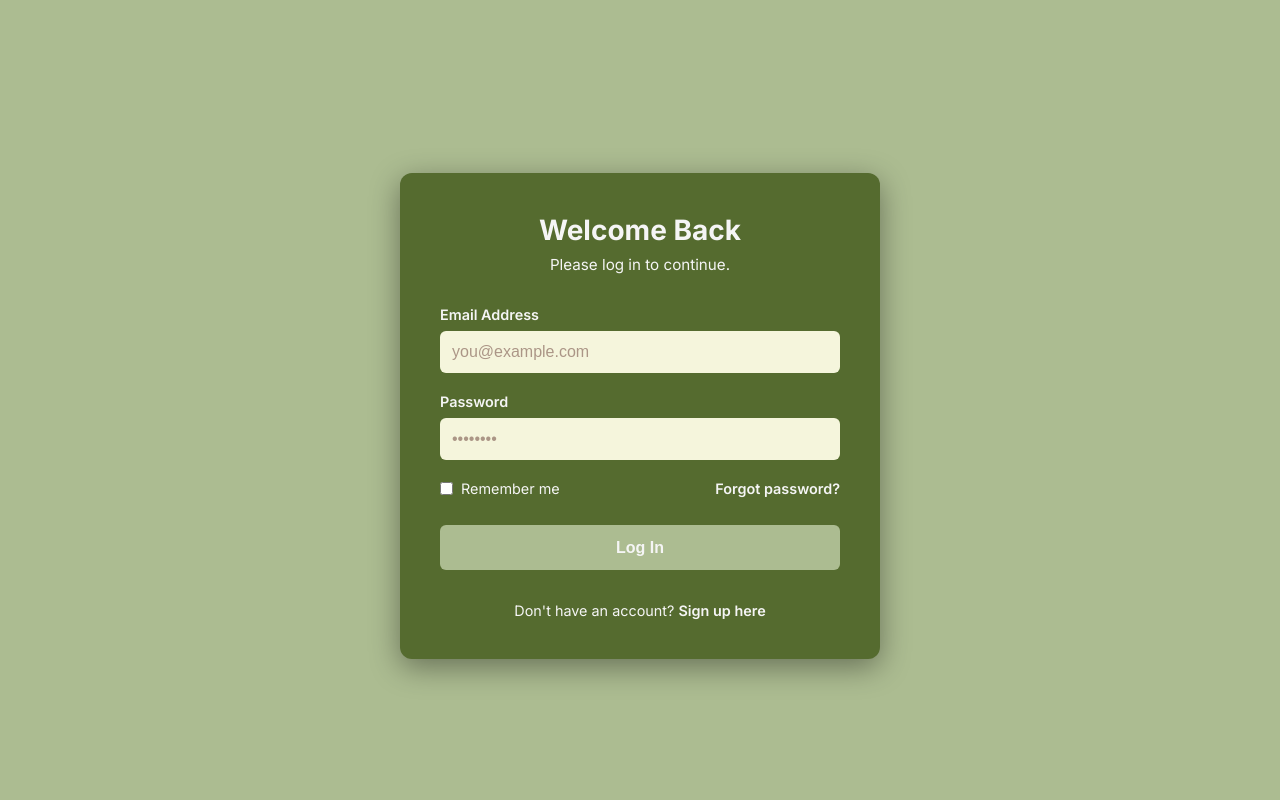
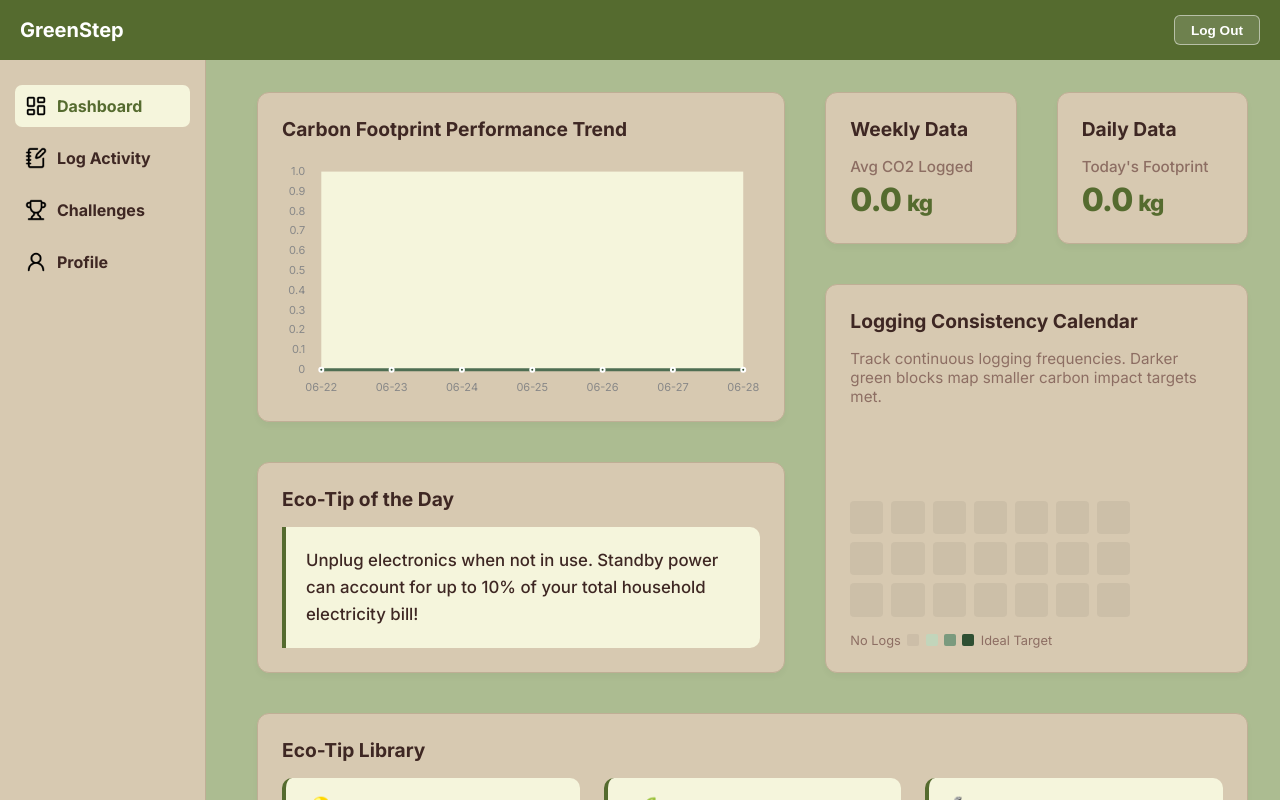
Before and after one commit to heartrow/CPADProject, a Vue app in the folder GreenStep/: page /dashboard in a window 1280 px wide. Before the commit this address led to /. Shown: the top 800 px of the page. Built offline with nearby package versions, Linux system fonts and the light colour scheme; no server answers; sample sign-in values are in the browser's storage.

Commit message:
Add Chart.js and vue-chartjs for carbon footprint visualization; refactor DashboardView.vue for data handling and display

```diff
--- a/GreenStep/package.json
+++ b/GreenStep/package.json
@@ -14,8 +14,10 @@
   },
   "dependencies": {
     "axios": "^1.18.0",
+    "chart.js": "^4.5.1",
     "pinia": "^3.0.4",
     "vue": "^3.5.38",
+    "vue-chartjs": "^5.3.3",
     "vue-router": "^5.0.4"
   },
   "devDependencies": {
--- a/GreenStep/src/stores/auth.js
+++ b/GreenStep/src/stores/auth.js
@@ -19,8 +19,10 @@ export const useAuth = defineStore('auth', {
       ? JSON.parse(storedUser)
       : null;
 
-    token: localStorage.getItem('token') || null
-    user: parsedUser
+    return {
+      token: localStorage.getItem('token') || null,
+      user: parsedUser
+    };
   },
 
   getters: {
--- a/GreenStep/views/DashboardView.vue
+++ b/GreenStep/views/DashboardView.vue
@@ -1,6 +1,173 @@
-<script async setup>
+<script setup>
+import { ref, computed, onMounted } from 'vue'
 import TopBar from '@/components/TopBar.vue'
 import SideBar from '@/components/SideBar.vue'
+import api from '@/api/client.js'
+
+// Chart.js Core Imports
+import { Line } from 'vue-chartjs'
+import {
+  Chart as ChartJS,
+  Title,
+  Tooltip,
+  Legend,
+  LineElement,
+  LinearScale,
+  PointElement,
+  CategoryScale,
+  Filler
+} from 'chart.js'
+
+// Register Chart.js components
+ChartJS.register(
+  Title,
+  Tooltip,
+  Legend,
+  LineElement,
+  LinearScale,
+  PointElement,
+  CategoryScale,
+  Filler
+)
+
+const rawLogs = ref([])
+
+onMounted(async () => {
+  try {
+    const response = await api.get('api/activitylogs')
+    if (response.data && response.data.data) {
+      rawLogs.value = response.data.data
+    } else if (Array.isArray(response.data)) {
+      rawLogs.value = response.data
+    }
+  } catch (error) {
+    console.error('Error fetching dashboard database records:', error)
+  }
+})
+
+const generateDateRange = (daysCount) => {
+  const dates = []
+  for (let i = daysCount - 1; i >= 0; i--) {
+    const d = new Date()
+    d.setDate(d.getDate() - i)
+    dates.push(d.toLocaleDateString('sv'))
+  }
+  return dates
+}
+
+const chartTimeline = computed(() => generateDateRange(7))
+
+const aggregatedDailyData = computed(() => {
+  const recordMap = {}
+  rawLogs.value.forEach(log => {
+    const rawDate = log.date || log.created_at || ''
+    const dateKey = rawDate.split(' ')[0]
+    if (dateKey) {
+      const carbonValue = parseFloat(log.co2 || log.amount || log.value || 0)
+      recordMap[dateKey] = (recordMap[dateKey] || 0) + carbonValue
+    }
+  })
+  return recordMap
+})
+
+const todaysFootprint = computed(() => {
+  const todayKey = new Date().toLocaleDateString('sv')
+  return (aggregatedDailyData.value[todayKey] || 0).toFixed(1)
+})
+
+const weeklyAverage = computed(() => {
+  const dataValues = Object.values(aggregatedDailyData.value)
+  if (dataValues.length === 0) return '0.0'
+  const total = dataValues.reduce((sum, val) => sum + val, 0)
+  return (total / 7).toFixed(1)
+})
+
+const calendarDays = computed(() => {
+  const pastThreeWeeks = generateDateRange(21)
+  return pastThreeWeeks.map(date => {
+    const totalCO2 = aggregatedDailyData.value[date]
+    let statusClass = 'empty'
+
+    if (totalCO2 !== undefined && totalCO2 > 0) {
+      if (totalCO2 <= 5) statusClass = 'low'
+      else if (totalCO2 <= 15) statusClass = 'medium'
+      else statusClass = 'high'
+    }
+
+    return { date, totalCO2: totalCO2 || 0, statusClass }
+  })
+})
+
+const chartData = computed(() => ({
+  labels: chartTimeline.value.map(date => date.slice(5)),
+  datasets: [
+    {
+      label: 'CO2 Footprint',
+      data: chartTimeline.value.map(date => aggregatedDailyData.value[date] || 0),
+      borderColor: '#4E6E52',
+      borderWidth: 3,
+      tension: 0.4,
+      fill: true,
+      backgroundColor: 'rgba(78, 110, 82, 0.08)',
+      pointRadius: 2,
+      pointHoverRadius: 6,
+      pointBackgroundColor: '#2E4F32',
+      pointBorderColor: '#ffffff',
+      pointBorderWidth: 2
+    }
+  ]
+}))
+
+const chartOptions = {
+  responsive: true,
+  maintainAspectRatio: false,
+  plugins: {
+    legend: { display: false },
+    tooltip: {
+      backgroundColor: '#2E4F32',
+      titleFont: { family: 'Inter, sans-serif', weight: 'bold' },
+      bodyFont: { family: 'Inter, sans-serif' },
+      padding: 10,
+      cornerRadius: 8,
+      displayColors: false
+    }
+  },
+  scales: {
+    x: {
+      grid: { display: false },
+      ticks: { color: '#888888', font: { family: 'Inter, sans-serif', size: 11 } }
+    },
+    y: {
+      beginAtZero: true,
+      grid: { display: false }, //  FIX: This completely removes the horizontal lines!
+      border: { display: false },
+      ticks: { color: '#888888', font: { family: 'Inter, sans-serif', size: 11 }, padding: 8 }
+    }
+  }
+}
+
+
+const canvasBackgroundColorPlugin = {
+  id: 'customCanvasBackgroundColor',
+  beforeDraw: (chart) => {
+    const { ctx, chartArea } = chart
+    if (!chartArea) return
+
+    ctx.save()
+    // Resolves and reads var(--primary-light) directly from your live app theme
+    const primaryLightColor = getComputedStyle(document.documentElement)
+      .getPropertyValue('--primary-light').trim() || '#E8EFE9'
+
+    ctx.fillStyle = primaryLightColor
+    ctx.fillRect(
+      chartArea.left,
+      chartArea.top,
+      chartArea.width,
+      chartArea.height
+    )
+    ctx.restore()
+  }
+}
 </script>
 
 <template>
@@ -9,17 +176,20 @@ import SideBar from '@/components/SideBar.vue'
   <main class="home-main">
     <div id="view-dashboard" class="view-section active">
       <div class="dashboard-grid">
+
         <div class="col-left">
           <div class="card" style="flex: 2">
             <h2 class="card-title">Carbon Footprint Performance Trend</h2>
-            <div class="chart-render-space">[ Chart.js Rendering Space ]</div>
+            <div class="chart-container">
+              <Line :data="chartData" :options="chartOptions" :plugins="[canvasBackgroundColorPlugin]" />
+            </div>
           </div>
 
           <div class="card" style="flex: 0.8; justify-content: center">
             <h2 class="card-title">Eco-Tip of the Day</h2>
             <div class="tip-box">
-              Unplug electronics when not in use. Standby power can account for up to 10% of your
-              total household electricity bill!
+              Unplug electronics when not in use. Standby power can account for up to 10% of your total household
+              electricity bill!
             </div>
           </div>
         </div>
@@ -29,23 +199,43 @@ import SideBar from '@/components/SideBar.vue'
             <div class="card" style="flex: 1">
               <h2 class="card-title">Weekly Data</h2>
               <span class="metric-label">Avg CO2 Logged</span>
-              <div class="metric-value">42.5 <span style="font-size: 1.4rem">kg</span></div>
+              <div class="metric-value">{{ weeklyAverage }} <span style="font-size: 1.4rem">kg</span></div>
             </div>
 
             <div class="card" style="flex: 1">
               <h2 class="card-title">Daily Data</h2>
               <span class="metric-label">Today's Footprint</span>
-              <div class="metric-value">6.1 <span style="font-size: 1.4rem">kg</span></div>
+              <div class="metric-value">{{ todaysFootprint }} <span style="font-size: 1.4rem">kg</span></div>
             </div>
           </div>
 
           <div class="card" style="flex: 2">
             <h2 class="card-title">Logging Consistency Calendar</h2>
             <p class="calendar-desc">
-              Track continuous logging frequencies. Darker green blocks map smaller carbon impact
-              targets met.
+              Track continuous logging frequencies. Darker green blocks map smaller carbon impact targets met.
             </p>
+
+            <div class="calendar-matrix-wrapper">
+              <div class="heatmap-grid">
+                <div
+                  v-for="day in calendarDays"
+                  :key="day.date"
+                  class="heatmap-day"
+                  :class="day.statusClass"
+                  :title="`${day.date}: ${day.totalCO2.toFixed(1)} kg CO2`"
+                ></div>
+              </div>
+              <div class="matrix-legend">
+                <span>No Logs</span>
+                <div class="legend-block empty"></div>
+                <div class="legend-block high"></div>
+                <div class="legend-block medium"></div>
+                <div class="legend-block low"></div>
+                <span>Ideal Target</span>
+              </div>
+            </div>
           </div>
+
         </div>
       </div>
 
@@ -54,15 +244,24 @@ import SideBar from '@/components/SideBar.vue'
         <div class="tip-library-grid">
           <div class="tip-item">
             <div class="tip-icon">💡</div>
-            <p><strong>Cold Water Laundry:</strong> Wash clothes in cold water to save the energy used to heat it, keeping your garments looking fresh longer.</p>
+            <p>
+              <strong>Cold Water Laundry:</strong> Wash clothes in cold water to save the energy used to heat it, keeping
+              your garments looking fresh longer.
+            </p>
           </div>
           <div class="tip-item">
             <div class="tip-icon">🌱</div>
-            <p><strong>Plant-Based Meals:</strong> Swap one meat-based meal a week for a plant-based alternative to significantly lower your carbon footprint.</p>
+            <p>
+              <strong>Plant-Based Meals:</strong> Swap one meat-based meal a week for a plant-based alternative to
+              significantly lower your carbon footprint.
+            </p>
           </div>
           <div class="tip-item">
             <div class="tip-icon">🚴</div>
-            <p><strong>Active Transport:</strong> Try cycling or walking for short trips instead of driving to reduce emissions and improve health.</p>
+            <p>
+              <strong>Active Transport:</strong> Try cycling or walking for short trips instead of driving to reduce emissions
+              and improve health.
+            </p>
           </div>
         </div>
       </div>
@@ -73,15 +272,13 @@ import SideBar from '@/components/SideBar.vue'
 
 <style>
 .home-main {
-  color: var(--text-main); /* Using your global variables */
+  color: var(--text-main);
   background-color: var(--bg-body);
   min-height: 100vh;
   padding: 2rem;
-  /* Add a left margin here if your SideBar is fixed to the left of the screen */
   margin-left: 225px;
 }
 
-/* Base Card Styling (Derived from your color palette) */
 .card {
   background-color: var(--bg-card);
   border: 1px solid var(--border);
@@ -89,7 +286,7 @@ import SideBar from '@/components/SideBar.vue'
   padding: 1.5rem;
   display: flex;
   flex-direction: column;
-  box-shadow: 0 4px 6px rgba(0, 0, 0, 0.1);
+  box-shadow: 0 4px 6px rgba(0, 0, 0, 0.03);
 }
 
 .card-title {
@@ -99,7 +296,6 @@ import SideBar from '@/components/SideBar.vue'
   color: var(--text-main);
 }
 
-/* --- 5. DASHBOARD VIEW STYLES --- */
 .dashboard-grid {
   display: flex;
   gap: 2.5rem;
@@ -119,18 +315,10 @@ import SideBar from '@/components/SideBar.vue'
   gap: 2.5rem;
 }
 
-.chart-render-space {
-  background: rgba(255, 255, 255, 0.35);
-  border: 2px dashed var(--border);
-  border-radius: 10px;
-  display: flex;
-  justify-content: center;
-  align-items: center;
-  color: var(--text-muted);
-  font-weight: 600;
-  font-size: 1.1rem;
-  flex-grow: 1;
-  min-height: 200px;
+.chart-container {
+  position: relative;
+  width: 100%;
+  height: 240px;
 }
 
 .tip-box {
@@ -167,20 +355,64 @@ import SideBar from '@/components/SideBar.vue'
   font-size: 0.95rem;
   color: var(--text-muted);
   margin-bottom: 1.25rem;
-  background: transparent;
 }
 
-/*tip library style */
+.calendar-matrix-wrapper {
+  display: flex;
+  flex-direction: column;
+  gap: 1rem;
+  margin-top: auto;
+}
+
+.heatmap-grid {
+  display: grid;
+  grid-template-columns: repeat(7, 1fr);
+  gap: 0.5rem;
+  max-width: 280px;
+}
+
+.heatmap-day {
+  aspect-ratio: 1;
+  border-radius: 4px;
+  transition: transform 0.1s ease;
+}
+
+.heatmap-day:hover {
+  transform: scale(1.15);
+  cursor: pointer;
+}
+
+.heatmap-day.empty { background-color: rgba(0, 0, 0, 0.05); }
+.heatmap-day.high { background-color: #c2d5bb; }
+.heatmap-day.medium { background-color: #7a9a7e; }
+.heatmap-day.low { background-color: #2e4f32; }
+
+.matrix-legend {
+  display: flex;
+  align-items: center;
+  gap: 0.4rem;
+  font-size: 0.8rem;
+  color: var(--text-muted);
+}
+
+.legend-block {
+  width: 12px;
+  height: 12px;
+  border-radius: 2px;
+}
+.legend-block.empty { background-color: rgba(0, 0, 0, 0.05); }
+.legend-block.high { background-color: #c2d5bb; }
+.legend-block.medium { background-color: #7a9a7e; }
+.legend-block.low { background-color: #2e4f32; }
+
 .tip-library {
   margin-top: 2.5rem;
 }
-
 .tip-library-grid {
   display: grid;
   grid-template-columns: repeat(auto-fit, minmax(280px, 1fr));
   gap: 1.5rem;
 }
-
 .tip-item {
   display: flex;
   gap: 1rem;
@@ -190,19 +422,16 @@ import SideBar from '@/components/SideBar.vue'
   border-radius: 10px;
   border-left: 4px solid var(--primary);
 }
-
 .tip-icon {
   font-size: 1.5rem;
   line-height: 1;
 }
-
 .tip-item p {
   margin: 0;
   font-size: 0.95rem;
   line-height: 1.5;
   color: var(--text-main);
 }
-
 .tip-item strong {
   display: block;
   margin-bottom: 0.25rem;
@@ -210,45 +439,12 @@ import SideBar from '@/components/SideBar.vue'
 }
 
 @media (max-width: 768px) {
-  .home-main {
-    margin-left: 0;
-    padding: 1rem;
-    padding-bottom: 90px;
-    background-color: var(--bg-body)
-  }
-
-  .dashboard-grid,
-  .col-left,
-  .col-right,
-  .data-row {
-    display: flex;
-    flex-direction: column;
-    gap: 1rem;
-  }
-
-  .card {
-    background-color: var(--bg-card);
-    border: 1px solid #e0e0e0;
-    box-shadow: none;
-    padding: 1.25rem;
-    flex: auto !important;
-  }
-
-  .card-title {
-    font-size: 1rem;
-    color: var(--text-main);
-    text-transform: uppercase;
-    font-weight: 700;
-    letter-spacing: 0.5px;
-  }
-
-  .tip-library {
-    margin-top: 1rem;
-  }
-
-  .tip-library-grid {
-    grid-template-columns: 1fr;
-    gap: 1rem;
-  }
+  .home-main { margin-left: 0; padding: 1rem; padding-bottom: 90px; }
+  .dashboard-grid, .col-left, .col-right, .data-row { display: flex; flex-direction: column; gap: 1rem; }
+  .card { padding: 1.25rem; flex: auto !important; }
+  .card-title { font-size: 1rem; text-transform: uppercase; font-weight: 700; letter-spacing: 0.5px; }
+  .tip-library { margin-top: 1rem; }
+  .tip-library-grid { grid-template-columns: 1fr; gap: 1rem; }
+  .chart-container { position: relative; width: 100%; height: 220px; }
 }
 </style>
```
Also changed, not shown: 1 other file (tests, documents, lock files or other folders).
